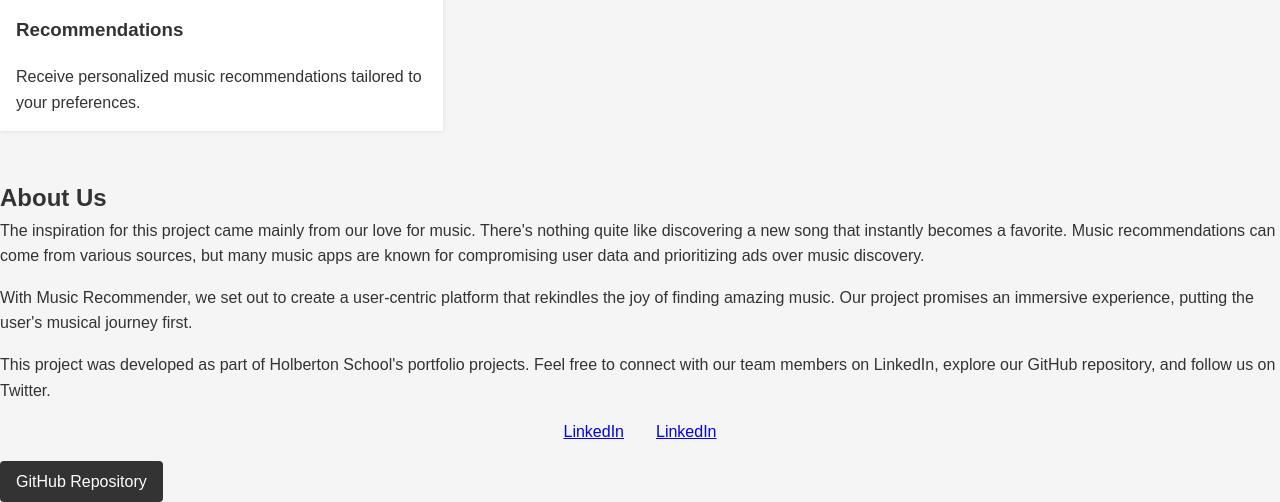
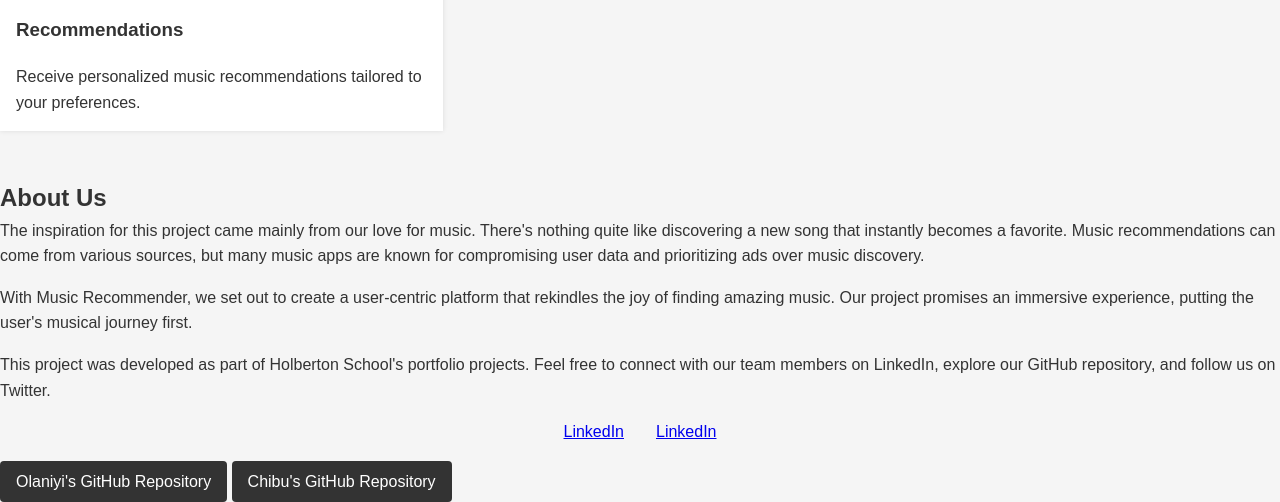
Before and after one commit to NicolasTfile/landing-page, a plain HTML site: page index.html in a window 1280 px wide. Shown: the part 477-979 px from the top of the page. Drawn offline with Linux system fonts and the light colour scheme.

```diff
--- a/index.html
+++ b/index.html
@@ -50,7 +50,8 @@
             <li><a href="http://www.linkedin.com/in/olaniyi-agunloye" target="_blank">LinkedIn</a></li>
             <li><a href="https://www.linkedin.com/in/teammember2" target="_blank">LinkedIn</a></li>
         </ul>
-        <a class="btn" href="https://github.com/NicolasTfile/Music_Recommender" target="_blank">GitHub Repository</a>
+        <a class="btn" href="https://github.com/NicolasTfile/Music_Recommender" target="_blank">Olaniyi's GitHub Repository</a>
+	<a class="btn" href="https://github.com/" target="_blank">Chibu's GitHub Repository</a>
     </section>
 
     <!-- Include your JavaScript file if needed -->
```
